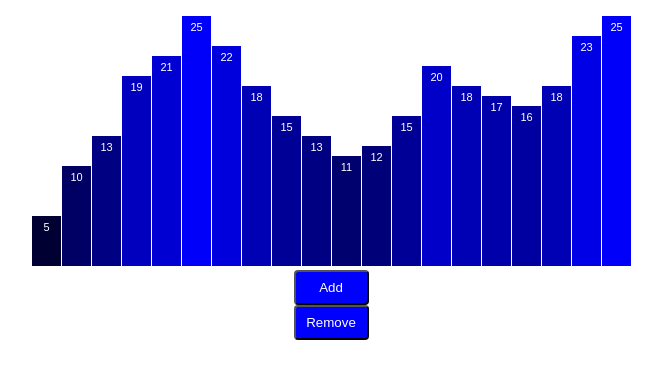
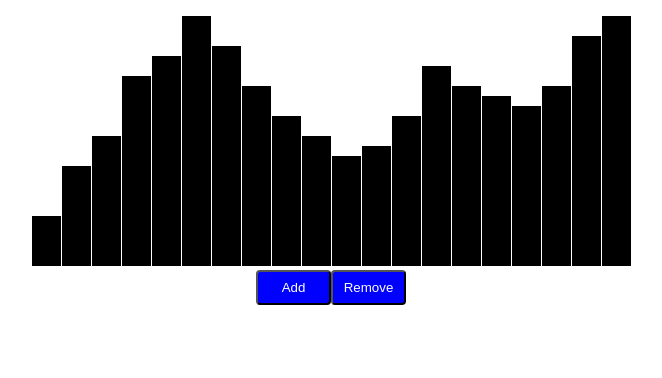
Before and after one commit to gmarcusmartinez/D3-Projects, a website built with webpack: page Ref/Transitions-Motion/index.html in a window 1280 px wide. Shown: the whole page, without its empty margins (309-971 px from the left). Built offline with nearby package versions, Linux system fonts and the light colour scheme.

Commit message:
Add Update Function to reorganize code

```diff
--- a/Ref/Transitions-Motion/index.html
+++ b/Ref/Transitions-Motion/index.html
@@ -9,8 +9,10 @@
   <body>
     <div class="container">
       <div class="canvas"></div>
-      <button class="add">Add</button>
-      <button class="remove">Remove</button>
+      <div class="btns">
+        <button class="add">Add</button>
+        <button class="remove">Remove</button>
+      </div>
     </div>
     <script src="./dist/bundle.js"></script>
   </body>
--- a/Ref/Transitions-Motion/src/data.js
+++ b/Ref/Transitions-Motion/src/data.js
@@ -1,24 +1,24 @@
 const data = [
-  5,
-  10,
-  13,
-  19,
-  21,
-  25,
-  22,
-  18,
-  15,
-  13,
-  11,
-  12,
-  15,
-  20,
-  18,
-  17,
-  16,
-  18,
-  23,
-  25
+  { key: 0, value: 5 },
+  { key: 1, value: 10 },
+  { key: 2, value: 13 },
+  { key: 3, value: 19 },
+  { key: 4, value: 21 },
+  { key: 5, value: 25 },
+  { key: 6, value: 22 },
+  { key: 7, value: 18 },
+  { key: 8, value: 15 },
+  { key: 9, value: 13 },
+  { key: 10, value: 11 },
+  { key: 11, value: 12 },
+  { key: 12, value: 15 },
+  { key: 13, value: 20 },
+  { key: 14, value: 18 },
+  { key: 15, value: 17 },
+  { key: 16, value: 16 },
+  { key: 17, value: 18 },
+  { key: 18, value: 23 },
+  { key: 19, value: 25 }
 ];
 
 module.exports = data;
--- /dev/null
+++ b/Ref/Transitions-Motion/src/graph.js
@@ -0,0 +1,22 @@
+const d3 = require("d3");
+
+const width = 600;
+const height = 250;
+
+const svg = d3
+  .select(".canvas")
+  .append("svg")
+  .attr("width", width)
+  .attr("height", height);
+
+// D3.scaleBand() - els in arbitrary order but must be evenly spaced.
+// Round to nearest whole value for pixel sharpness
+
+const xScale = d3
+  .scaleBand()
+  .rangeRound([0, width])
+  .paddingInner(0.05);
+
+const yScale = d3.scaleLinear().range([0, height]);
+
+module.exports = { svg, height, xScale, yScale };
--- a/Ref/Transitions-Motion/src/index.js
+++ b/Ref/Transitions-Motion/src/index.js
@@ -1,98 +1,18 @@
 const d3 = require("d3");
-const width = 600;
-const height = 250;
 
 const data = require("./data");
-const createScales = require("./scales");
+const update = require("./update");
 
-const [xScale, yScale] = createScales(data, width, height);
+d3.select(".remove").on("click", e => {
+  data.pop();
+  update(data);
+});
 
-const svg = d3
-  .select(".canvas")
-  .append("svg")
-  .attr("width", width)
-  .attr("height", height);
+d3.select(".add").on("click", e => {
+  const maxValue = 25;
+  const num = Math.floor(Math.random() * maxValue);
+  data.push({ key: 26, value: num });
+  update(data);
+});
 
-// Create Bars
-svg
-  .selectAll("rect")
-  .data(data)
-  .enter()
-  .append("rect")
-  .attr("x", (d, i) => xScale(i))
-  .attr("y", (d, i) => height - yScale(d))
-  .attr("width", xScale.bandwidth())
-  .attr("height", d => yScale(d))
-  .attr("fill", d => `rgb(0, 0,${Math.round(d * 10)})`);
-
-// Create Labels
-svg
-  .selectAll("text")
-  .data(data)
-  .enter()
-  .append("text")
-  .text(d => d)
-  .attr("text-anchor", "middle")
-  .attr("x", (d, i) => xScale(i) + xScale.bandwidth() / 2)
-  .attr("y", d => height - yScale(d) + 15)
-  .attr("font-family", "sans-serif")
-  .attr("font-size", "11px")
-  .attr("fill", "white");
-
-d3.select("button").on("click", e => {
-  // const maxValue = 25;
-  // const num = Math.floor(Math.random() * maxValue);
-  // data.push(num);
-  data.pop();
-  //1) Update Scale domains
-  xScale.domain(d3.range(data.length));
-  yScale.domain([0, d3.max(data)]);
-
-  //Select Rects
-  const rects = svg.selectAll("rect").data(data);
-
-  // 5)Append the Enter Selection to the DOM
-  rects
-    .enter()
-    .append("rect")
-    .attr("x", width)
-    .attr("y", d => height - yScale(d))
-    .attr("width", xScale.bandwidth())
-    .attr("height", d => yScale(d))
-    .attr("fill", d => `rgb(0, 0,${Math.round(d * 10)})`)
-    .merge(rects)
-    .transition()
-    .duration(500)
-    // Set new x position, based on the updated xScale
-    .attr("x", (d, i) => xScale(i))
-    // Set new y position, based on the updated yScale
-    .attr("y", d => height - yScale(d))
-    .attr("width", xScale.bandwidth())
-    .attr("height", d => yScale(d));
-
-  // 3)Remove Unwanted Shapes Using the Exix Selection
-  rects
-    .exit()
-    .transition()
-    .duration(500)
-    // Move past the right edge of the SVG
-    .attr("x", width)
-    // Deletes this element from the DOM once transition is complete
-    .remove();
-
-  const text = svg.selectAll("text").data(data);
-  // Update Text
-  text
-    .enter()
-    .append("text")
-    .text(d => d)
-    .attr("text-anchor", "middle")
-    .text(d => d)
-    .attr("x", (d, i) => xScale(i) + xScale.bandwidth() / 2)
-    .attr("y", d => height - yScale(d) + 15)
-    .merge(text)
-    .transition()
-    .duration(500)
-    .attr("x", (d, i) => xScale(i) + xScale.bandwidth() / 2)
-    .attr("y", d => height - yScale(d) + 15);
-});
+update(data);
--- a/Ref/Transitions-Motion/src/scales.js
+++ /dev/null
@@ -1,21 +0,0 @@
-const d3 = require("d3");
-
-const createScales = (data, width, height) => {
-  const xScale = d3
-    // D3.scaleBand() - els in arbitrary order but must be evenly spaced.
-    .scaleBand()
-    // D3.range() - returns number[] from 0 to specified number in argument
-    .domain(d3.range(data.length))
-    // Round to nearest whole value for pixel sharpness
-    .rangeRound([0, width])
-    .paddingInner(0.05);
-
-  const yScale = d3
-    .scaleLinear()
-    .domain([0, d3.max(data)])
-    .range([0, height]);
-
-  return [xScale, yScale];
-};
-
-module.exports = createScales;
--- a/Ref/Transitions-Motion/src/update.js
+++ b/Ref/Transitions-Motion/src/update.js
@@ -1,9 +1,58 @@
-const update = () => {
+const d3 = require("d3");
+const { svg, height, yScale, xScale } = require("./graph");
+
+const update = data => {
+  const key = d => d.key;
   // 1) Update Any Scales Which Rely On Data
   xScale.domain(d3.range(data.length));
-  yScale.domain([0, d3.max(data)]);
+  yScale.domain([0, d3.max(data, d => d.value)]);
+
   // 2)Join Updated Data to Elements
+  const rects = svg.selectAll("rect").data(data, key);
+  const labels = svg.selectAll("text").data(data);
+  console.log(data);
+
   // 3)Remove Unwanted Shapes Using the Exix Selection
-  // 4)Update Current Shapes in DOM
+  rects
+    .exit()
+    .transition()
+    .duration(500)
+    // Exit stage left
+    .attr("x", -xScale.bandwidth())
+    .remove();
+  labels
+    .exit()
+    .transition()
+    .duration(500)
+    .attr("x", -xScale.bandwidth())
+    .remove();
+
   // 5)Append the Enter Selection to the DOM
+  rects
+    .enter()
+    .append("rect")
+    .merge(rects)
+    .transition()
+    .duration(500)
+    // Set new x position, based on the updated xScale
+    .attr("x", (d, i) => xScale(i))
+    // Set new y position, based on the updated yScale
+    .attr("y", d => height - yScale(d.value))
+    .attr("width", xScale.bandwidth())
+    .attr("height", d => yScale(d.value));
+
+  labels
+    .enter()
+    .append("text")
+    .text(d => d.value)
+    .attr("text-anchor", "middle")
+    .attr("x", (d, i) => xScale(i) + xScale.bandwidth() / 2)
+    .attr("y", d => height - yScale(d.value) + 15)
+    .merge(labels)
+    .transition()
+    .duration(500)
+    .attr("x", (d, i) => xScale(i) + xScale.bandwidth() / 2)
+    .attr("y", d => height - yScale(d.value) + 15);
 };
+
+module.exports = update;
--- a/Ref/Transitions-Motion/style.css
+++ b/Ref/Transitions-Motion/style.css
@@ -13,3 +13,9 @@ button {
   justify-content: center;
   align-items: center;
 }
+
+.btns {
+  display: flex;
+  justify-content: center;
+  align-items: center;
+}
```
Also changed, not shown: Ref/Transitions-Motion/dist/bundle.js.
